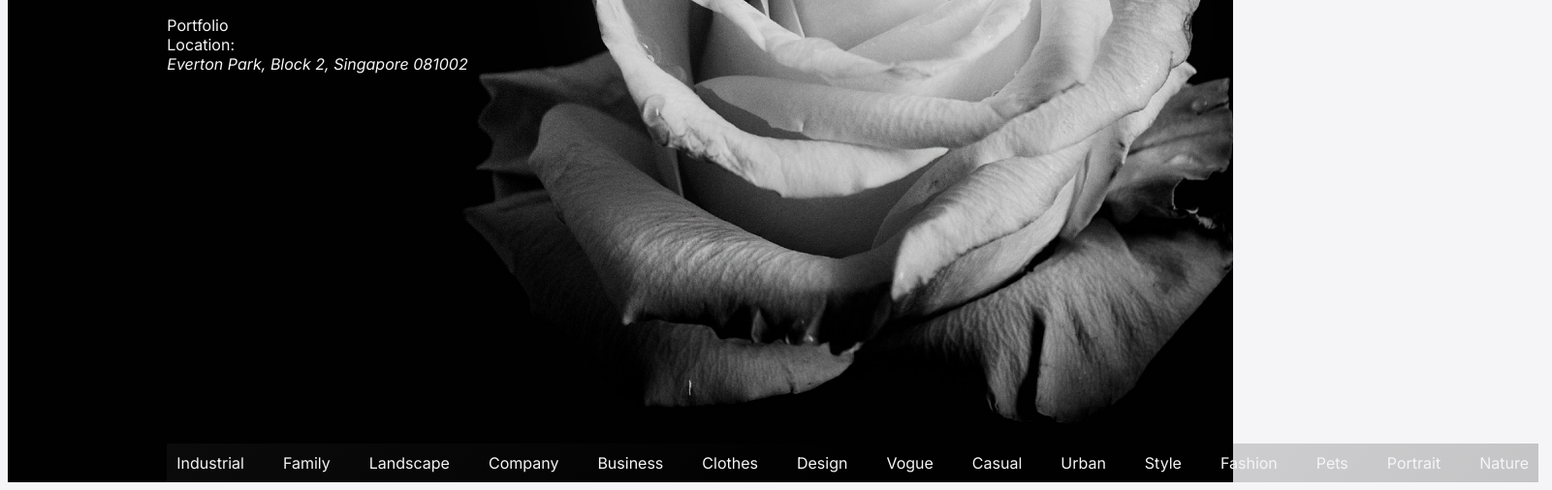
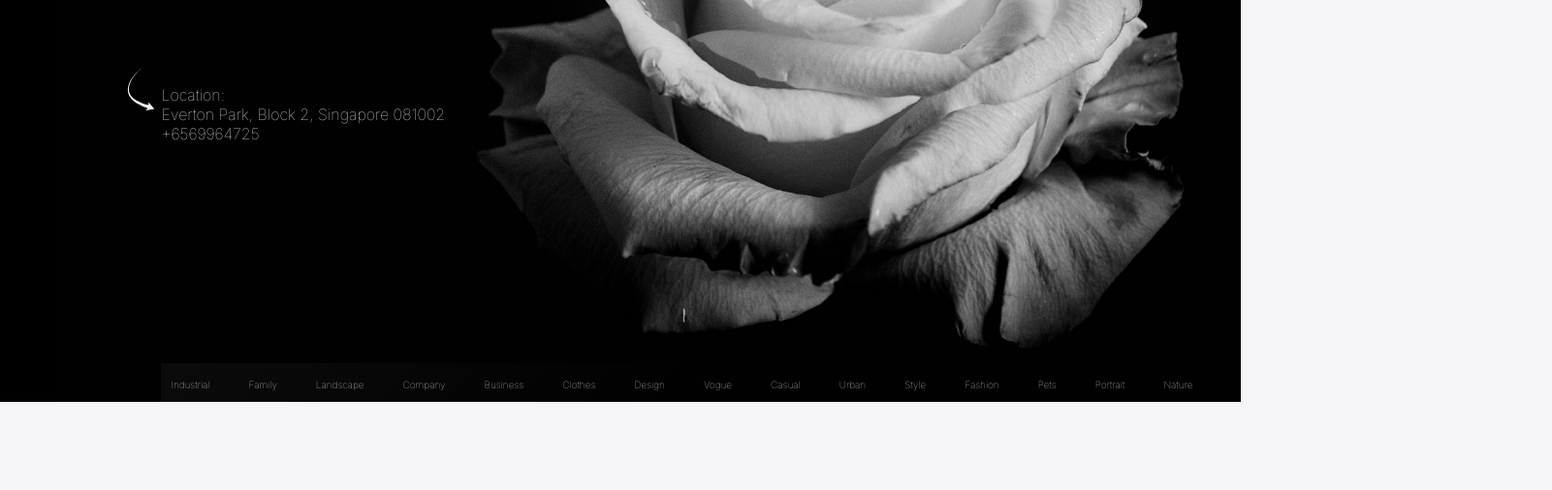
Before and after one commit to tecna-developer/monovision-studio, a website: page index.html in a window 1280 px wide. Shown: the part 385-891 px from the top of the page at 97% size, 1601 px wide, since content can reach past the window. Drawn offline with Linux system fonts and the light colour scheme.

Commit message:
style hero section

```diff
--- a/index.html
+++ b/index.html
@@ -8,8 +8,10 @@
         <link rel="shortcut icon" href="favicon.ico" type="image/x-icon">
         <title>Document</title>
         <link rel="preconnect" href="https://fonts.googleapis.com">
-<link rel="preconnect" href="https://fonts.gstatic.com" crossorigin>
-<link href="https://fonts.googleapis.com/css2?family=Inter:ital,opsz,wght@0,14..32,100..900;1,14..32,100..900&display=swap" rel="stylesheet">
+        <link rel="preconnect" href="https://fonts.gstatic.com" crossorigin>
+        <link
+            href="https://fonts.googleapis.com/css2?family=Inter:ital,opsz,wght@0,14..32,100..900;1,14..32,100..900&display=swap"
+            rel="stylesheet">
         <link rel="stylesheet" href="src/css/style.css">
     </head>
     <body>
@@ -18,12 +20,12 @@
                 <div class="container">
                     <h1>Monovision Studio</h1>
                     <p>Want some style on your photos?</p>
-                    <a href="#">
+                    <a class="btn" href="#">
                         Portfolio
                     </a>
                     <div class="location">Location:
                         <address>Everton Park, Block 2, Singapore 081002</address>
-                        <a href="tel:+6569964725"></a>
+                        <a href="tel:+6569964725">+6569964725</a>
                     </div>
                     <ul class="keywords">
                         <li><a href="#">Industrial</a></li>
@@ -44,6 +46,7 @@
                     </ul>
                 </div>
             </section>
+
         </main>
 
         <script type="module" src="/src/js/script.js"></script>
--- a/src/css/style.css
+++ b/src/css/style.css
@@ -2,6 +2,11 @@
     --dark : #000000;
     --light: #F5F5F7;
     --shadow: 5px 5px 10px rgba(0, 0, 0, 0.25)
+}
+* {
+    box-sizing: border-box;
+    margin: 0;
+    padding: 0;
 }
 
 
@@ -11,6 +16,7 @@ html, body {
     font-weight: 400;
     font-style: normal;
     line-height: normal;
+    letter-spacing: 0%;
     font-size: 16px;
     scroll-behavior: smooth;
     color: var(--dark);
@@ -28,18 +34,21 @@ a {
 }
 
 .container {
-    width: 100%;
-    margin: 0 auto;
-    padding-inline: 13%;
+    max-width: 100%;
+    padding: 0 13%;
 }
 
 .hero {
     position: relative;
     padding-top: 4.7rem;
     height: 100vh;
-    background: url('../img/hero_bg.jpg') center center/cover no-repeat;
+    background-image: url('../img/hero_bg.jpg');
+    background-position: center;
+    background-size: cover;
+    background-repeat: no-repeat;
     background-color: var(--dark);
     color: var(--light);
+    margin-bottom: 5rem;
     h1 {
         font-size: 3.75rem;
         font-weight: 400;
@@ -51,22 +60,64 @@ a {
        font-weight: 100;
        font-size: 2rem;
        letter-spacing: 0%;
+       margin-bottom: 1.25rem;
     }
+}
+.btn {
+    display: inline-flex;
+    padding: .625rem 3.125rem;
+    background-color: transparent;
+    border: .0625rem solid var(--light);
+    color: var(--light);
+    font-weight: 100;
+    font-size: 1rem;
+    min-height: 2.375rem;
+    text-align: center;
+    justify-content: center;
+    align-self: center;
+    margin-bottom: 6.25rem;
 
+}
+
+.location {
+   position: relative;
+    font-weight: 100;
+    font-size: 1rem;
+    margin-bottom: 16.25rem;
+    color: var(--light);
+    address, a {
+        font-style: normal;
+    }
+    &::before {
+        content: " ";
+        position: absolute;
+        top: -20px;
+        left: -40px;
+        display:block;
+        width: 2.5rem;
+        height: 3.125rem;
+        margin-left: .04375rem;
+        background-image: url('../icon/Arrow.svg');
+        color: #fff;
+    }
 }
 
 .keywords {
     position: absolute;
+    margin: 0 auto;
     bottom: 0;
     display: flex;
+    justify-content: space-between;
     background-image: linear-gradient(135deg, rgba(255, 255, 255, 0.04) 0%, rgba(0, 0, 0, 0.12) 50%, rgba(0, 0, 0, 0.2) 100%);
     align-items: center;
-    column-gap: 40px;
-    padding: 10px;
-
+    column-gap: 2.5rem;
+    padding: .625rem;
     color: var(--light);
     a {
         text-decoration: none;
         color: inherit;
+        font-weight: 100;
+        font-size: .625rem;
+        letter-spacing: 0;
     }
 }
--- a/src/js/script.js
+++ b/src/js/script.js
@@ -1,3 +1 @@
 'use strict';
-
-import "../sass/style.scss";
```
